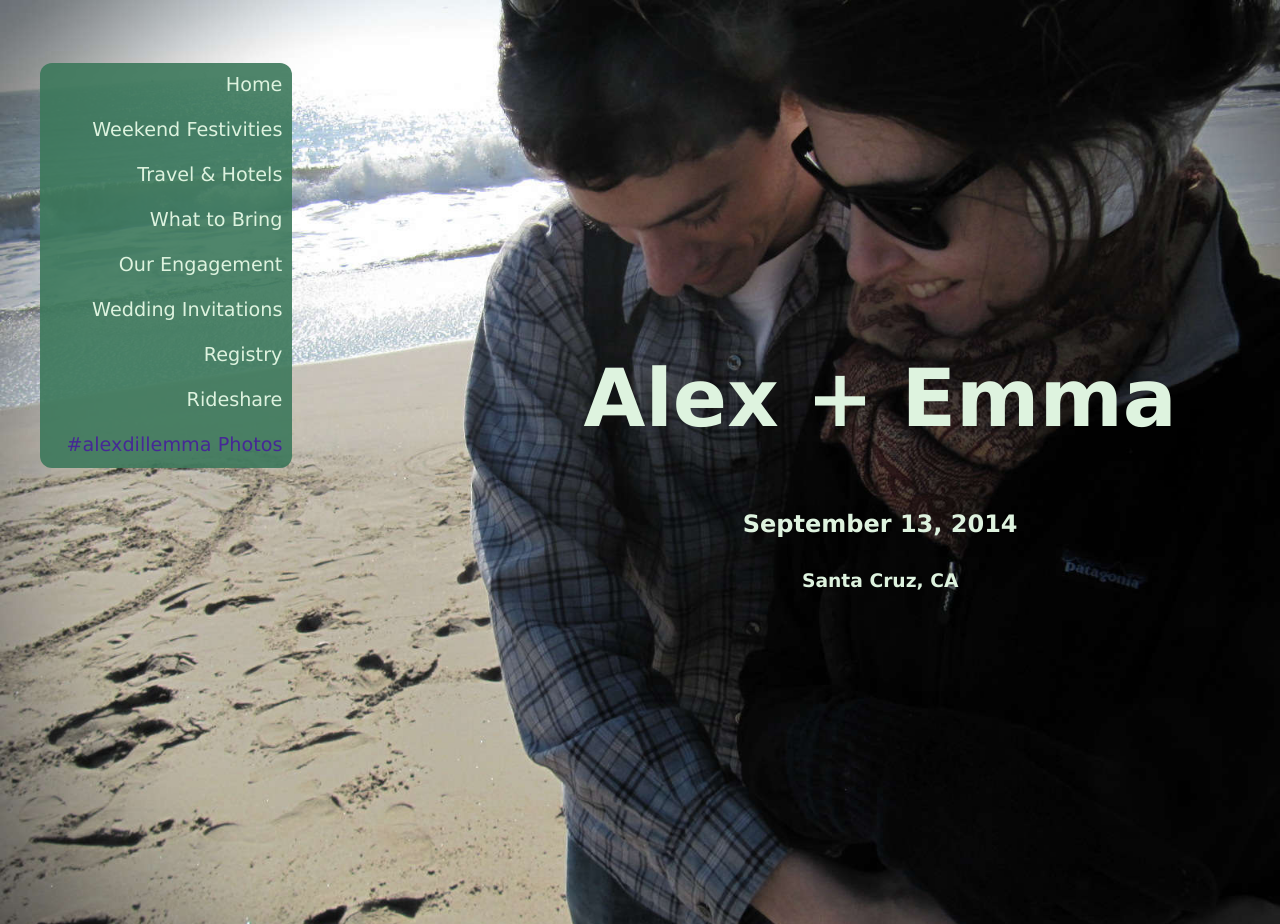
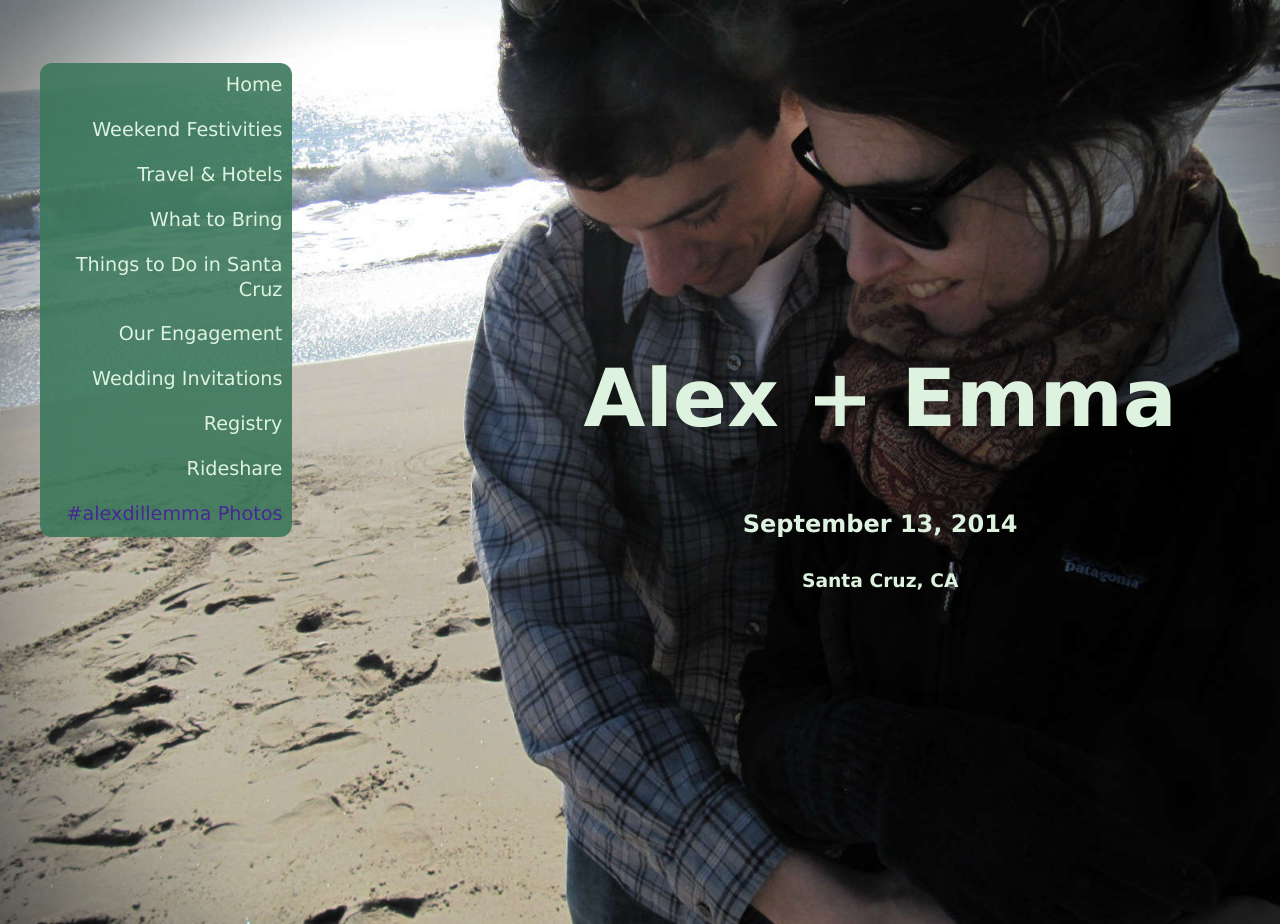
Before and after one commit to adgaudio/wedding, a Jekyll site: the page built from index.html, in a window 1280 px wide. Built offline with Jekyll 4.4.1, drawn with Linux system fonts in a browser that asks for light colours; Markdown is read by kramdown in place of the engine named in the settings.

Commit message:
Update default.html

```diff
--- a/_layouts/default.html
+++ b/_layouts/default.html
@@ -22,6 +22,7 @@
           <li><a href="{{ site.baseurl }}/festivities.html#site">Weekend Festivities</a></li>
           <li><a href="{{ site.baseurl }}/travel-and-hotels.html#site">Travel & Hotels</a></li>
           <li><a href="{{ site.baseurl }}/what-to-bring.html#site">What to Bring</a></li>
+          <li><a href="{{ site.baseurl }}/things-to-do.html#site">Things to Do in Santa Cruz</a></li>
           <li><a href="{{ site.baseurl }}/our-engagement.html#site">Our Engagement</a></li>
           <li><a href="{{ site.baseurl }}/invitations.html#site">Wedding Invitations</a></li>
           {% comment %} <li><a href="{{ site.baseurl }}/registry.html#site">Registry</a></li> {% endcomment %}
```
